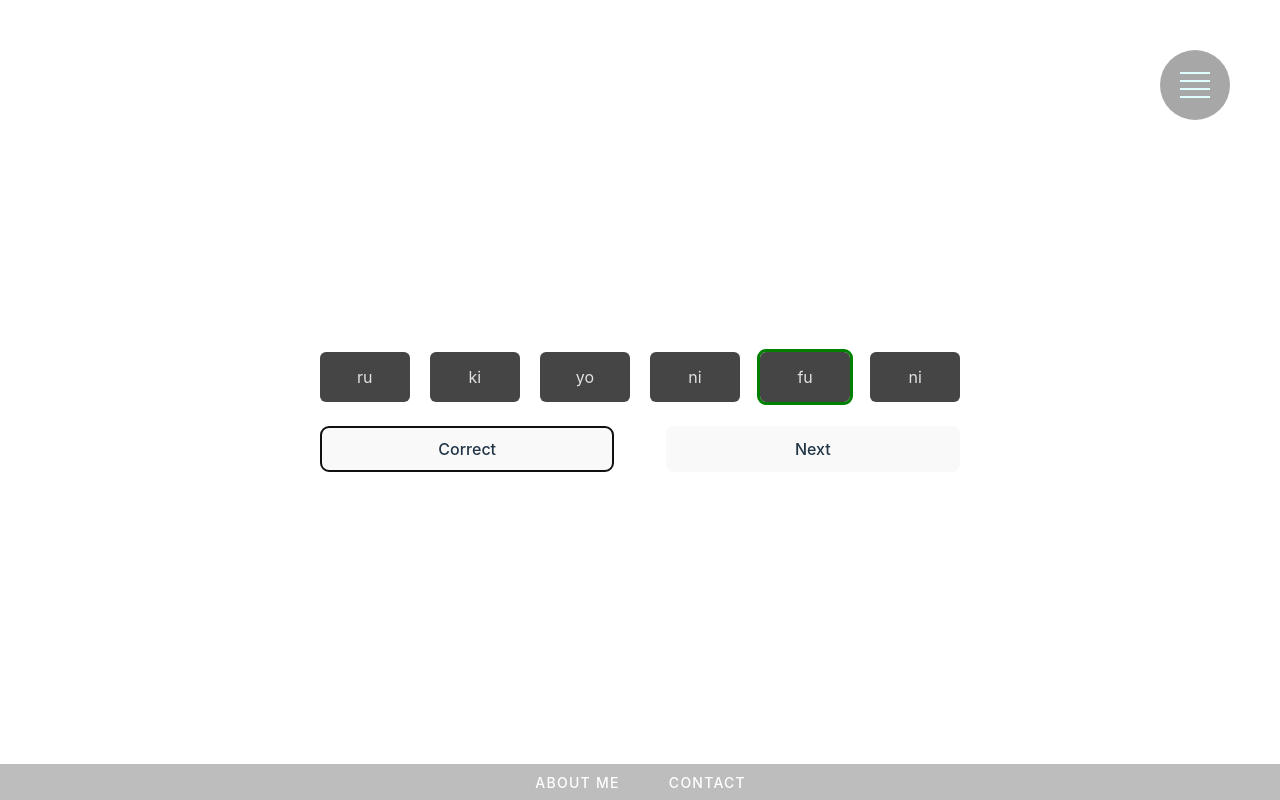
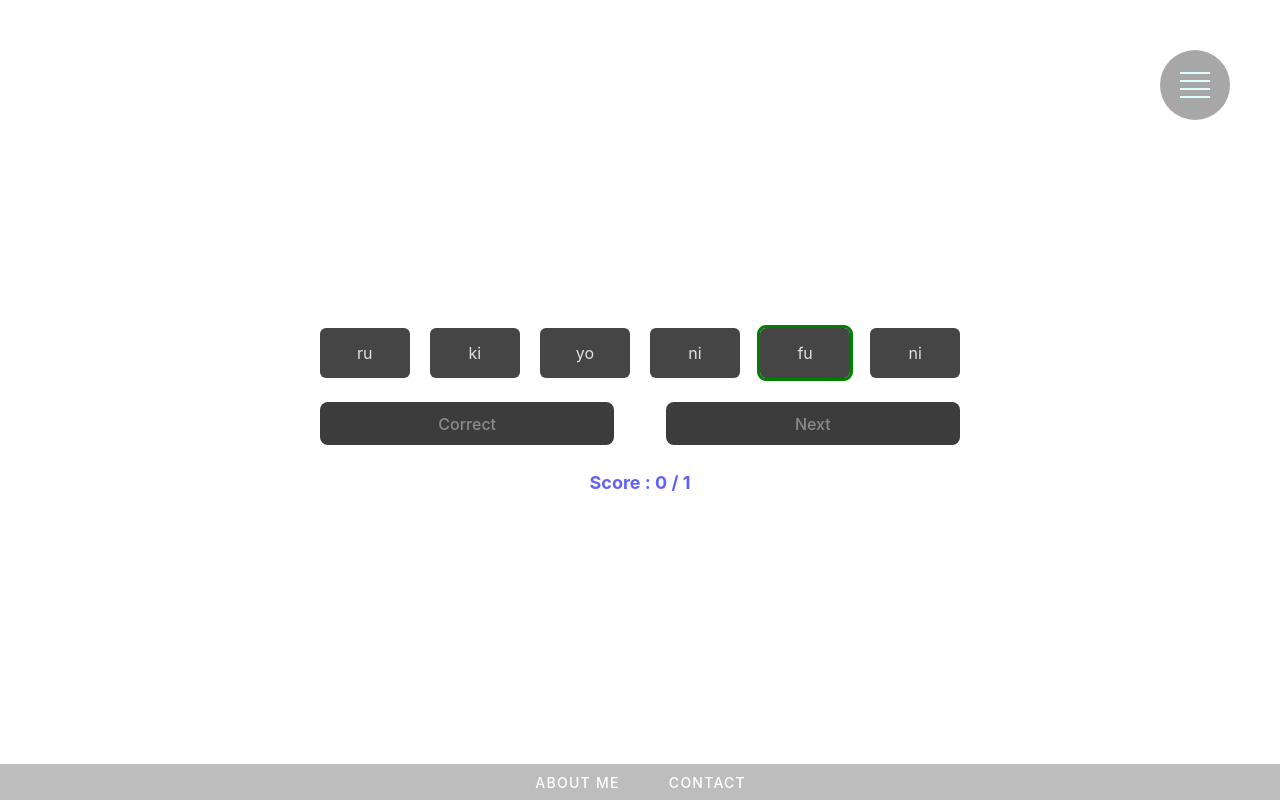
Before and after one commit to OmranEdoo/kana, a Vue app in the folder kana-quizz/: page /quizz/1/1/1 in a window 1280 px wide. Both pictures are taken after a click on the button "Correct". Built offline with nearby package versions, Linux system fonts and the light colour scheme.

Commit message:
première version fonctionnelle

```diff
--- a/kana-quizz/src/views/Home.vue
+++ b/kana-quizz/src/views/Home.vue
@@ -95,8 +95,8 @@ function clickKatakana() {
     border-radius: 6px;
     align-items: center;
     justify-content: center;
-    background-color: rgb(69, 69, 69);
-    color: rgb(100, 100, 100);
+    background-color: rgb(60, 60, 60);
+    color: rgb(139, 139, 139);
 }
 
 .outline {
@@ -110,5 +110,6 @@ function clickKatakana() {
 
 .hover:hover {
     background-color: rgb(113, 113, 113) !important;
+    color: rgb(255, 255, 255);
 }
 </style>
--- a/kana-quizz/src/views/Quizz.vue
+++ b/kana-quizz/src/views/Quizz.vue
@@ -1,12 +1,15 @@
 <script setup lang="ts">
 import { useRoute } from 'vue-router'
-import { ref } from 'vue'
+import { ref, computed } from 'vue'
 
 import MenuButton from '../components/MenuButton.vue';
 
+let answer = ref<string>('')
 let answers = ref<Array<string>>([])
 let choices = ref<Array<number>>([])
 let index = ref<number>(0)
+let score = ref<number>(0)
+let isFinish = ref<boolean>(false)
 const kanas = ref<Array<Object>>([
     { phonetique: 'a', hiragana: 'あ', katakana: 'ア' },
     { phonetique: 'i', hiragana: 'い', katakana: 'イ' },
@@ -67,6 +70,8 @@ if (route.params.kana == "hiragana_katakana") {
     kanaType.value = <string>route.params.kana
 }
 
+const isEnded = computed(() => index.value + 1 == +route.params.number)
+
 for (let i = 0; i < +route.params.number; i++) {
     choices.value.push(Math.floor(Math.random() * kanas.value.length))
 }
@@ -121,6 +126,12 @@ function changeQuestion() {
 
 function correctQuestion() {
     showCorrection.value = true
+    if (chosenIndex.value == answerArrayPosition.value || answer.value == Object(kanas.value[choices.value[index.value]])['phonetique']) {
+        score.value++
+    }
+    if (index.value + 1 == +route.params.number) {
+        isFinish.value = true
+    }
 }
 </script>
 
@@ -130,26 +141,61 @@ function correctQuestion() {
         <div class="d-flex justify-center mb-6 text-h2">
             {{ Object(kanas[choices[index]])[kanaType] }}
         </div>
-        <div class="d-flex flex-row justify-space-between mb-6">
+        <div v-if="+$route.params.level == 2" class="mb-6" :class="{
+            goodAnswerBackground: answer == Object(kanas[choices[index]])['phonetique'] && showCorrection,
+            badAnswerBackground: answer != Object(kanas[choices[index]])['phonetique'] && showCorrection
+        }">
+            <v-text-field v-model="answer" hide-details single-line type="text" class="width50" density="compact" />
+        </div>
+        <div v-else class="d-flex flex-row justify-space-between mb-6">
             <div v-for="(answer, index) in answers"
-                :class="[`proposition-${index}`, { outline: chosenIndex == index, goodAnswer: index == answerArrayPosition && showCorrection, badAnswer: index != answerArrayPosition && showCorrection }]"
+                :class="[`proposition-${index}`, { outline: chosenIndex == index, goodAnswerOutline: index == answerArrayPosition && showCorrection, badAnswerOutline: index != answerArrayPosition && showCorrection && chosenIndex == index }]"
                 class="d-flex box width7 hover" @click="chooseIndex(index)">{{ answer }}
             </div>
         </div>
-        <div class="d-flex flex-row justify-space-between">
-            <button class="width23" @click="correctQuestion">Correct</button>
-            <button class="width23" @click="changeQuestion">Next</button>
+        <div class="d-flex flex-row justify-space-between mb-6">
+            <button class="width23" @click="correctQuestion" :class="{
+                disabledButton: showCorrection
+            }">Correct</button>
+            <button class="width23" @click="changeQuestion" :class="{ disabledButton: isEnded }">Next</button>
         </div>
+        <b v-if="isFinish" class="score">Score : {{ score }} / {{ $route.params.number }}</b>
+        <p v-else>{{ index + 1 }} / {{ $route.params.number }}</p>
     </div>
 </template>
 
 <style>
-.goodAnswer {
+.goodAnswerOutline {
     outline: solid;
     outline-color: green;
 }
 
-.badAnswer {
+.badAnswerOutline {
+    outline: solid;
     outline-color: red;
 }
+
+.goodAnswerBackground {
+    background-color: rgba(0, 128, 0, 0.5);
+}
+
+.badAnswerBackground {
+    background-color: rgba(255, 0, 0, 0.5);
+}
+
+.disabledButton {
+    background-color: rgb(60, 60, 60);
+    color: rgb(139, 139, 139);
+    pointer-events: none;
+    border-width: 0;
+}
+
+.disabledButton:focus {
+    outline: none;
+}
+
+.score {
+    font-size: large;
+    color: rgb(96, 96, 255);
+}
 </style>
```
